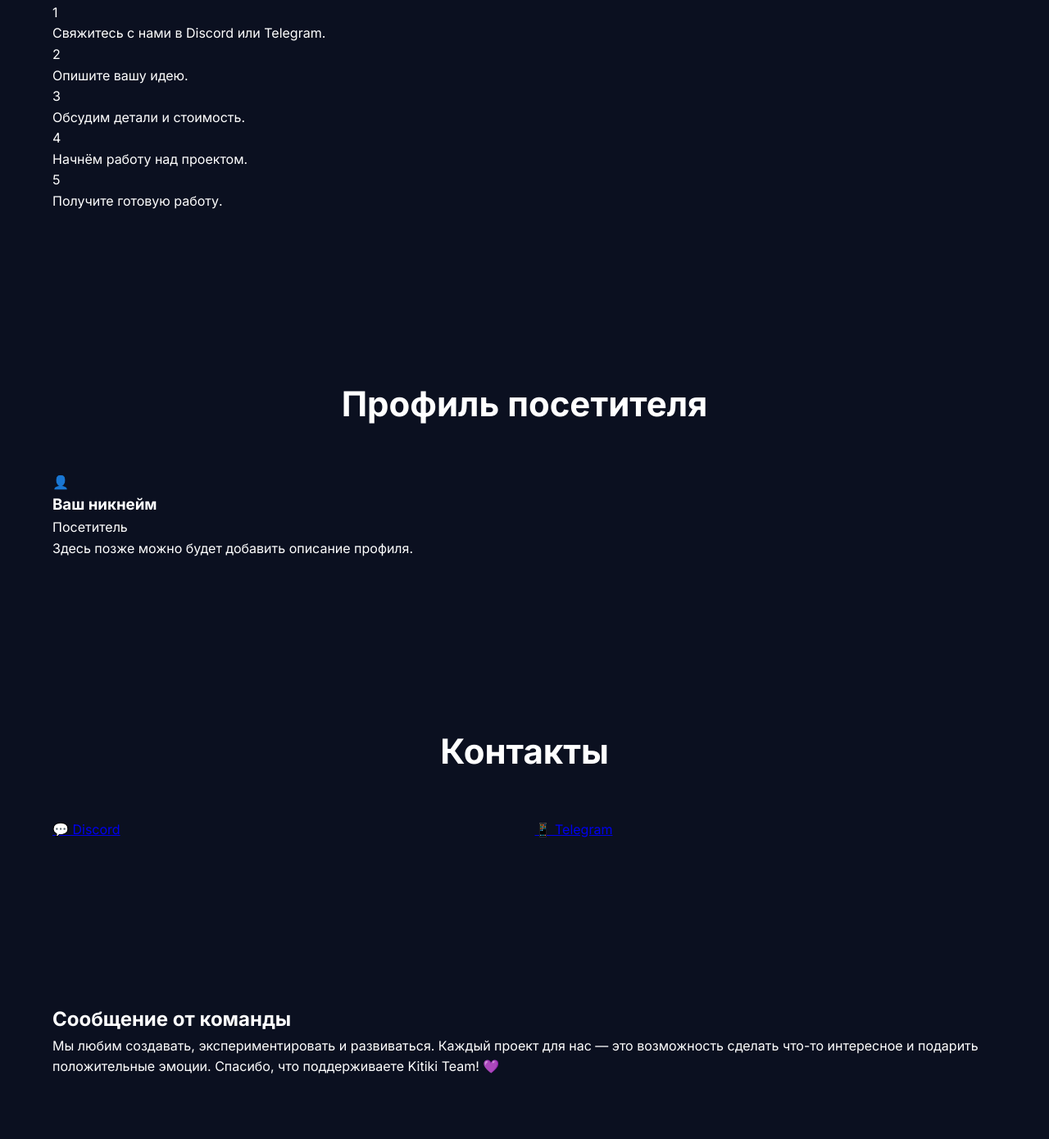
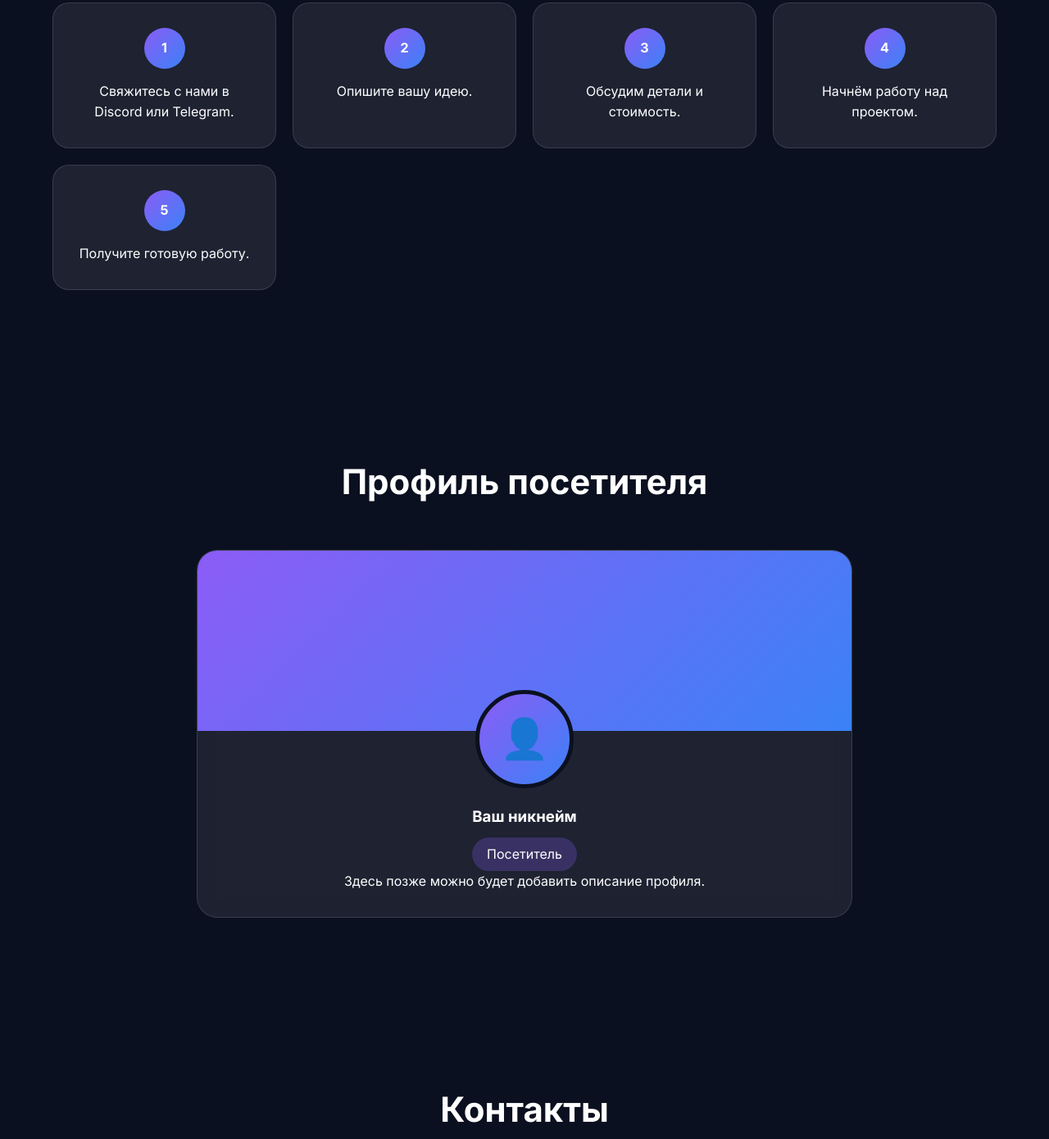
Before and after one commit to The-Ray588/Kitiki-Team-2.0, a plain HTML site: page index.html in a window 1280 px wide. Shown: the part 5953-7343 px from the top of the page at 82% size. Drawn offline with Linux system fonts and the light colour scheme; a script that the page names is missing.

Commit message:
Add profile card and related styles
Added styles for profile card, banner, and related components.

```diff
--- a/style.css
+++ b/style.css
@@ -637,3 +637,358 @@ body{
     padding:8px 0;
 
 }
+/* =========================
+   PROFILE
+   ========================= */
+
+.profile-card{
+
+    max-width:800px;
+
+    margin:auto;
+
+    overflow:hidden;
+
+    background:var(--glass);
+
+    border:
+    1px solid var(--border);
+
+    border-radius:25px;
+
+    backdrop-filter:blur(12px);
+
+}
+.profile-banner{
+
+    height:220px;
+
+    background:
+    linear-gradient(
+      135deg,
+      #8b5cf6,
+      #3b82f6
+    );
+
+}
+.profile-content{
+
+    text-align:center;
+
+    padding:30px;
+
+}
+.profile-avatar{
+
+    width:120px;
+
+    height:120px;
+
+    margin:-80px auto 20px;
+
+    border-radius:50%;
+
+    background:
+    linear-gradient(
+      135deg,
+      #8b5cf6,
+      #3b82f6
+    );
+
+    display:flex;
+
+    align-items:center;
+
+    justify-content:center;
+
+    font-size:48px;
+
+    border:
+    5px solid #0b1020;
+
+}
+.role-badge{
+
+    display:inline-block;
+
+    margin-top:10px;
+
+    padding:8px 18px;
+
+    border-radius:30px;
+
+    background:
+    rgba(139,92,246,.25);
+
+}
+.order-steps{
+
+    display:grid;
+
+    grid-template-columns:
+    repeat(
+      auto-fit,
+      minmax(220px,1fr)
+    );
+
+    gap:20px;
+
+}
+.step-card{
+
+    text-align:center;
+
+    background:var(--glass);
+
+    border:
+    1px solid var(--border);
+
+    border-radius:20px;
+
+    padding:30px;
+
+}
+.step-card span{
+
+    width:50px;
+
+    height:50px;
+
+    display:flex;
+
+    align-items:center;
+
+    justify-content:center;
+
+    margin:auto auto 15px;
+
+    border-radius:50%;
+
+    background:
+    linear-gradient(
+      135deg,
+      var(--primary),
+      var(--secondary)
+    );
+
+    font-weight:700;
+
+}
+.contact-card{
+
+    display:flex;
+
+    justify-content:center;
+
+    align-items:center;
+
+    text-decoration:none;
+
+    color:white;
+
+    min-height:120px;
+
+    background:var(--glass);
+
+    border:
+    1px solid var(--border);
+
+    border-radius:20px;
+
+    transition:.3s;
+
+}
+.contact-card:hover{
+
+    transform:
+    translateY(-5px);
+
+    box-shadow:
+    0 0 25px
+    rgba(59,130,246,.4);
+
+}
+.team-message{
+
+    max-width:900px;
+
+    margin:auto;
+
+    text-align:center;
+
+    background:var(--glass);
+
+    border:
+    1px solid var(--border);
+
+    border-radius:25px;
+
+    padding:40px;
+
+}
+.team-message h2{
+
+    margin-bottom:20px;
+
+}
+.team-message p{
+
+    color:var(--muted);
+
+    font-size:18px;
+
+}
+.footer{
+
+    margin-top:100px;
+
+    padding:60px 20px;
+
+    text-align:center;
+
+    border-top:
+    1px solid var(--border);
+
+    background:
+    rgba(0,0,0,.25);
+
+}
+.footer-logo{
+
+    width:90px;
+
+    margin-bottom:15px;
+
+}
+.footer p{
+
+    color:var(--muted);
+
+}
+.fade-up{
+
+    opacity:0;
+
+    transform:
+    translateY(40px);
+
+    transition:
+    .8s ease;
+
+}
+.fade-up.show{
+
+    opacity:1;
+
+    transform:
+    translateY(0);
+
+}
+@media(max-width:1024px){
+
+    .hero h1{
+
+        font-size:56px;
+
+    }
+
+    .hero h2{
+
+        font-size:28px;
+
+    }
+
+}
+@media(max-width:768px){
+
+    .header{
+
+        padding:15px 20px;
+
+        flex-wrap:wrap;
+
+        gap:15px;
+
+    }
+
+    .nav{
+
+        width:100%;
+
+        justify-content:center;
+
+        flex-wrap:wrap;
+
+    }
+
+    .hero{
+
+        padding-top:180px;
+
+    }
+
+    .hero h1{
+
+        font-size:42px;
+
+    }
+
+    .hero h2{
+
+        font-size:24px;
+
+    }
+
+    .hero p{
+
+        font-size:16px;
+
+    }
+
+    .hero-logo{
+
+        width:140px;
+
+    }
+
+    .section{
+
+        padding:70px 0;
+
+    }
+
+    .section-title{
+
+        font-size:32px;
+
+    }
+
+}
+@media(max-width:480px){
+
+    .hero h1{
+
+        font-size:34px;
+
+    }
+
+    .hero h2{
+
+        font-size:20px;
+
+    }
+
+    .logo-text{
+
+        font-size:18px;
+
+    }
+
+    .btn-primary,
+    .btn-secondary{
+
+        width:100%;
+
+    }
+
+}
```
